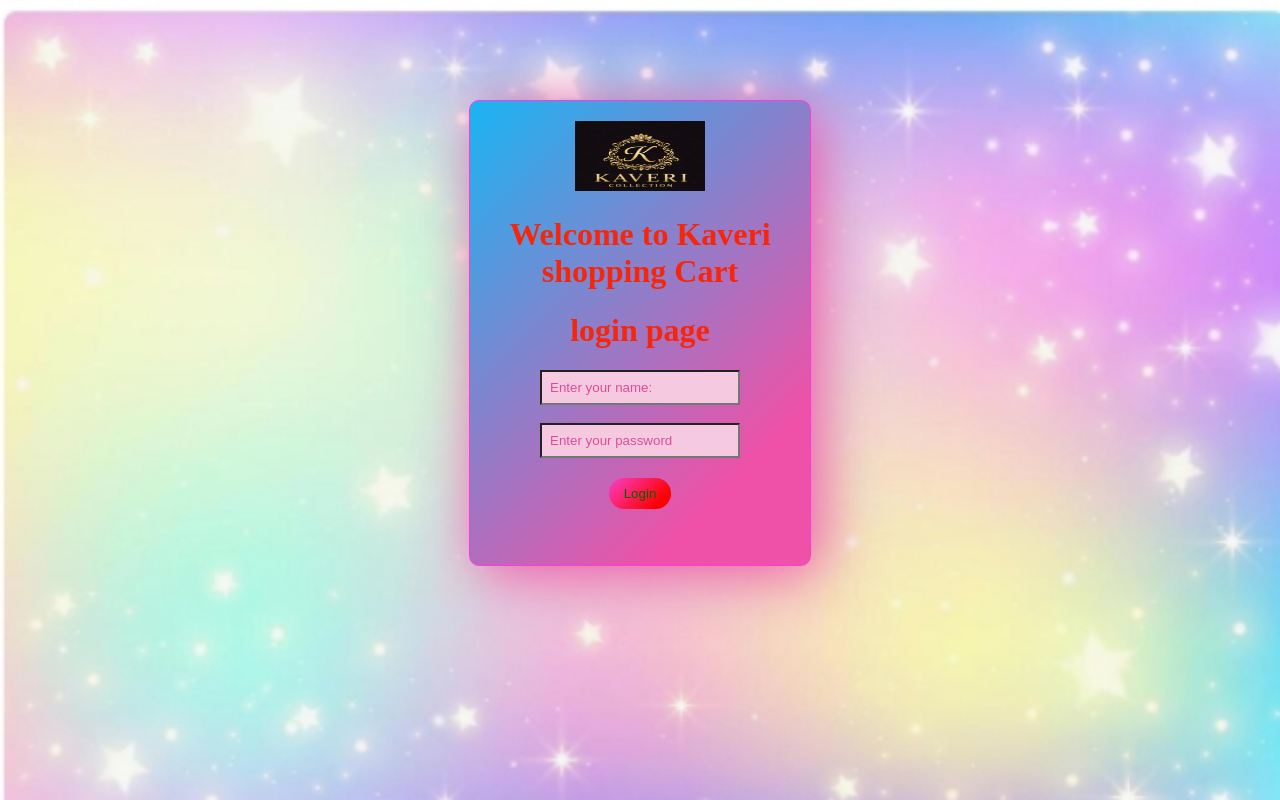
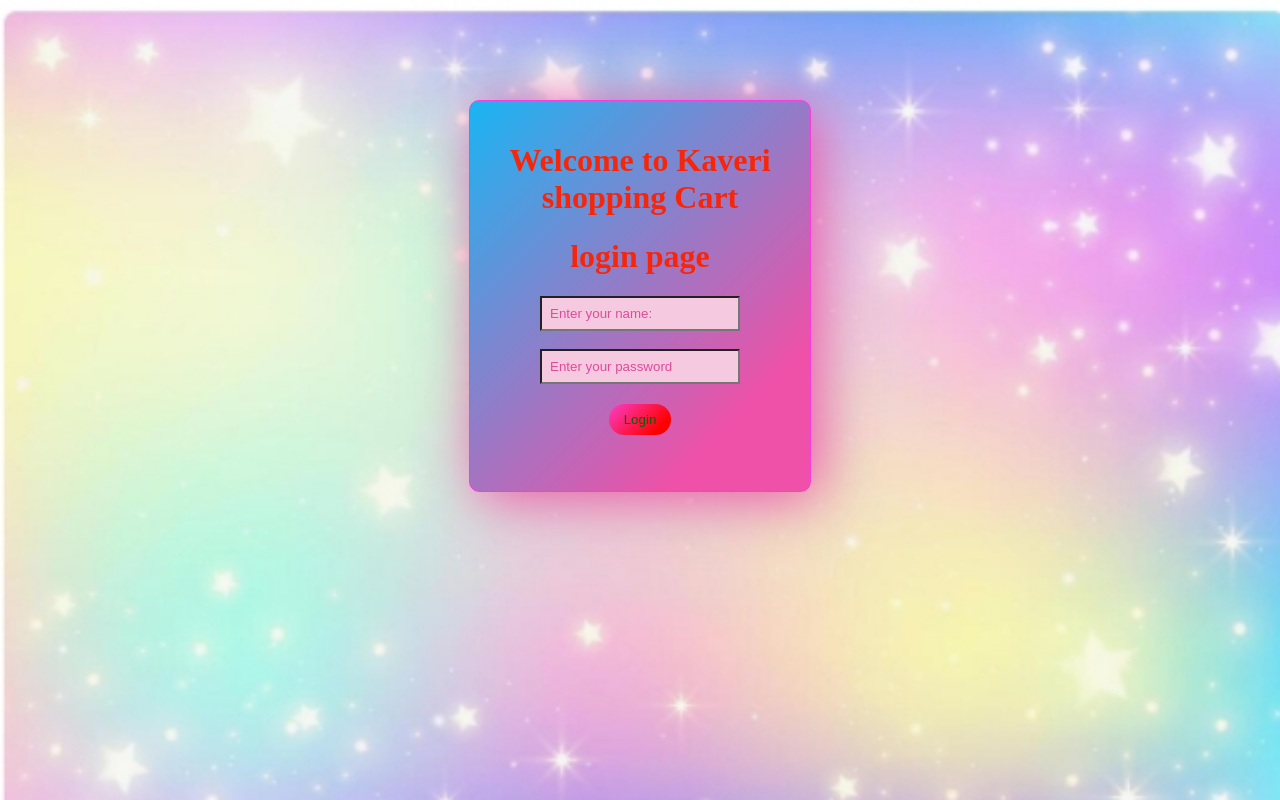
Before and after one commit to kkmadhushree1-rgb/kaveri_shopping_collection, a plain HTML site: page index.html in a window 1280 px wide. Drawn offline with Linux system fonts and the light colour scheme.

Commit message:
Update index.html

```diff
--- a/index.html
+++ b/index.html
@@ -11,7 +11,7 @@
 <body style="background-image: url(image/b-img.jpg);
 background-size: cover;">
     <div class="lo">
-        <img src="./image/logo.jpg" width="130" height="70">
+
         <h1>
             <center>Welcome to Kaveri shopping Cart</center>
         </h1>
```
